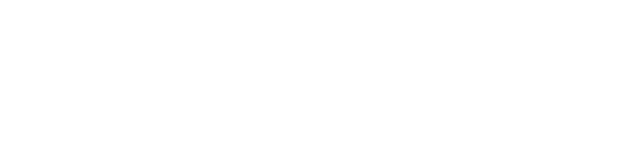
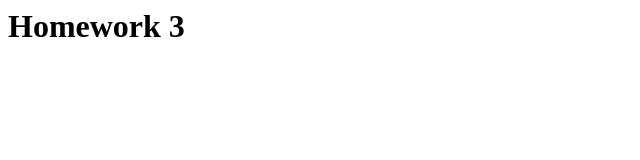
Before and after one commit to OlehYatsenk0/goit-js-hw-03, a plain HTML site: page index.html in a window 1280 px wide. Shown: the whole page, without its empty margins (0-640 px from the left). Drawn offline with Linux system fonts and the light colour scheme.

Commit message:
Update index.html

```diff
--- a/index.html
+++ b/index.html
@@ -5,7 +5,7 @@
 <head>
     <meta charset="UTF-8">
     <meta name="viewport" content="width=device-width, initial-scale=1.0">
-    <title>Homework 3</title>
+    <h1>Homework 3</h1>
 </head>
 <body>
     <script src="./js/task-1.js"></script>
```
